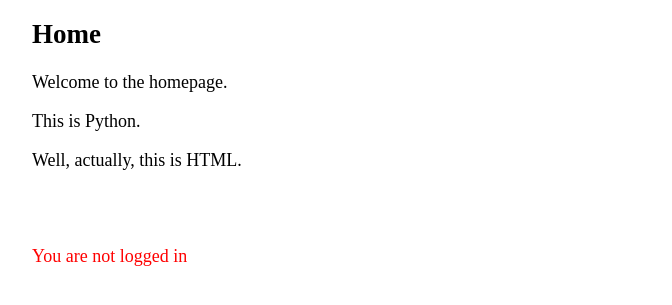
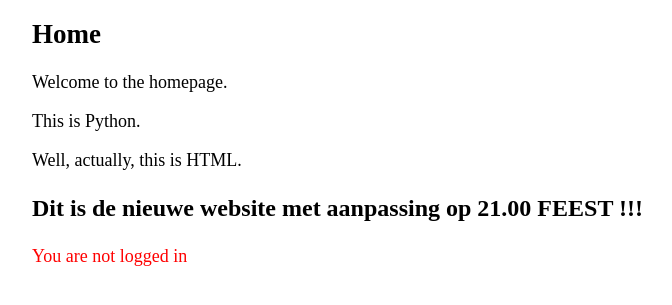
Before and after one commit to Martijns3/CD-repo, a Flask app: page / in a window 1280 px wide. Shown: the part 231-536 px from the top of the page, without its empty margins (248-920 px from the left). Run offline with Flask 2, Linux system fonts and the light colour scheme.

Commit message:
Flask-website

```diff
--- a/Flask-website/static/style.css
+++ b/Flask-website/static/style.css
@@ -2,7 +2,6 @@ body {
     margin: 0 auto;
     max-width: 720px;
     font-size: 18px;
-    color: black;
 }
 body2 {
     margin: 0 auto;
@@ -16,12 +15,10 @@ h1 {
 
 .largeText {
     font-size: 24px;
-    color: white;
 }
 
 .boldText {
     font-weight: bold;
-    color: white;
 }
 
 .error {
```
